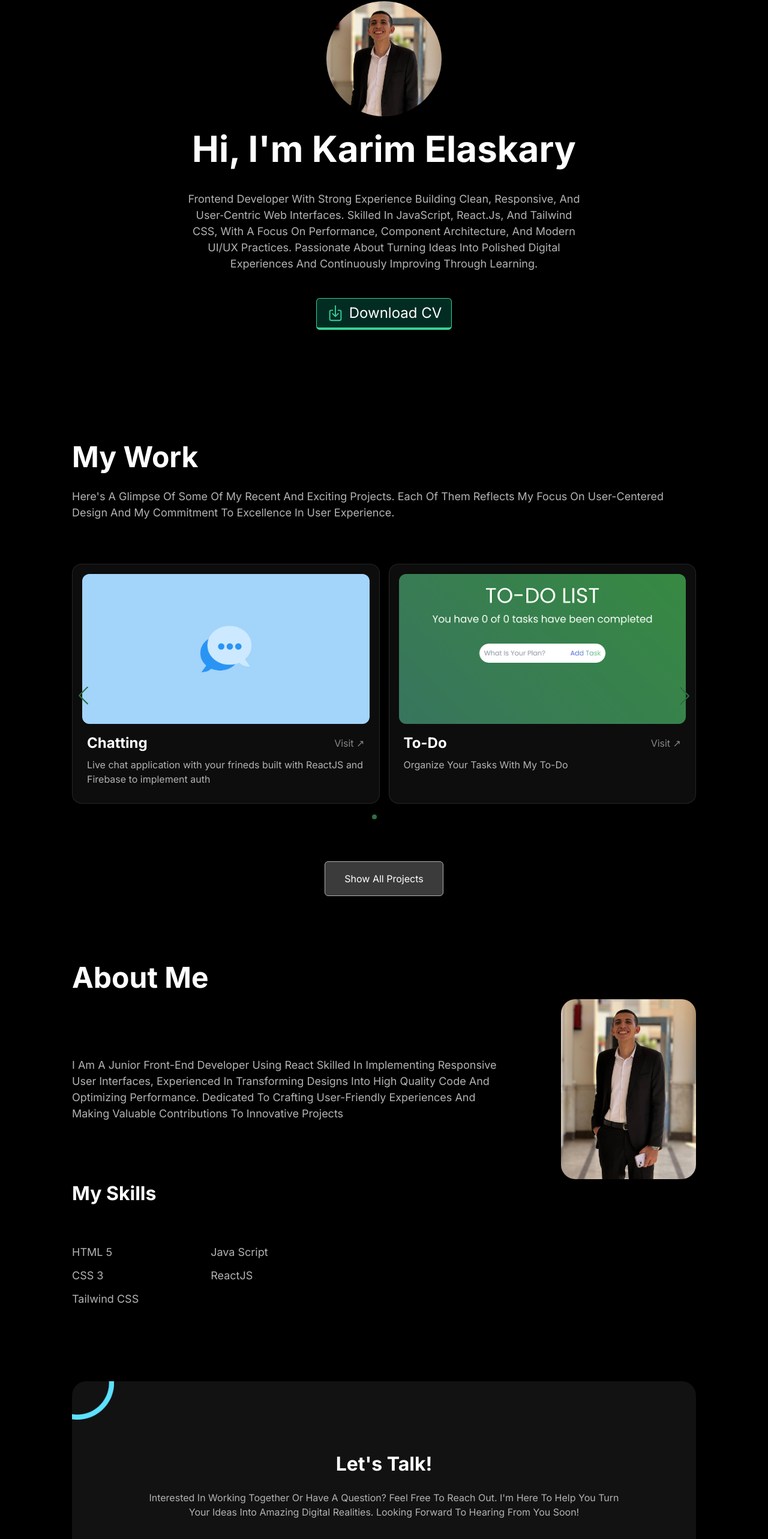
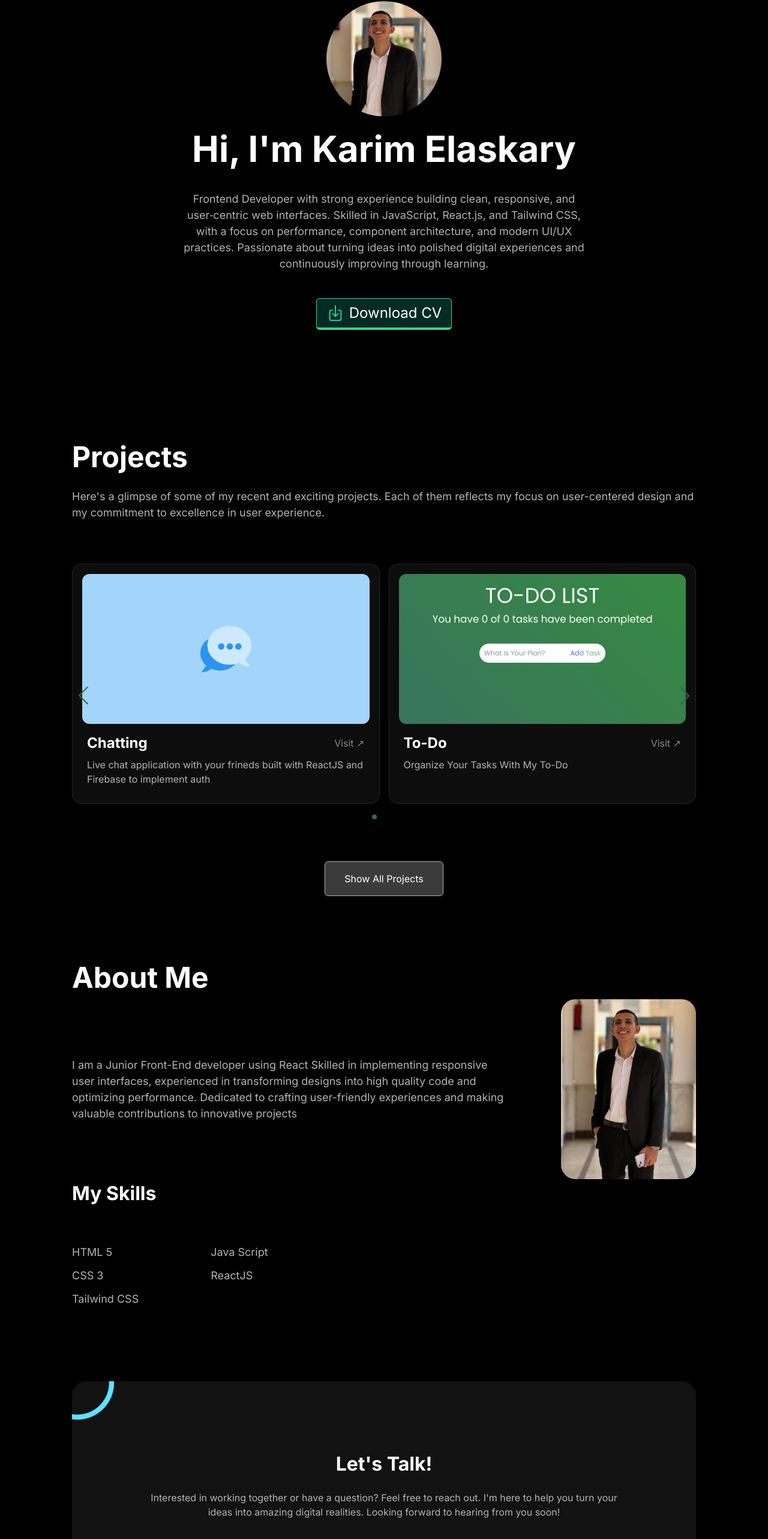
Before and after one commit to KarimElaskary/Portfolio, a React (Vite) app: page / in a window 1280 px wide. Shown: the part 194-2760 px from the top of the page at 60% size. Built offline with nearby package versions, Linux system fonts and the light colour scheme.

Commit message:
few text edit

```diff
--- a/package.json
+++ b/package.json
@@ -3,6 +3,9 @@
   "private": true,
   "version": "0.0.0",
   "type": "module",
+  "engines": {
+    "node": "24.x"
+  },
   "scripts": {
     "dev": "vite",
     "build": "vite build",
--- a/src/AllProjects.jsx
+++ b/src/AllProjects.jsx
@@ -1,7 +1,6 @@
 import React, { useEffect } from "react";
 import Work from "./components/Work";
 import todo from "./assets/todo.png";
-import selhono from "./assets/selhono.png";
 import emages from "./assets/emages.png";
 import Chatting from "./assets/Chatting.png";
 
@@ -29,12 +28,6 @@ const AllProjects = () => {
       description: "Download High Quality Images",
       image: emages,
       link: "https://emages.vercel.app/",
-    },
-    {
-      title: "Selhono",
-      description: "Ecommerce website for selling clothes",
-      image: selhono,
-      link: "https://selhono-xii.vercel.app/",
     },
   ];
 
--- a/src/components/AboutMe.jsx
+++ b/src/components/AboutMe.jsx
@@ -20,7 +20,7 @@ const AboutMe = () => {
       </h2>
       <div>
         <div className="flex items-center flex-col md:flex-row justify-center">
-          <p className="paragraphing-sm md:paragraphing-lg text-center md:text-left text-white md:mr-[85px] capitalize mb-[40px] md:mb-0">
+          <p className="paragraphing-sm md:paragraphing-lg text-center md:text-left text-white md:mr-[85px] mb-[40px] md:mb-0">
             I am a Junior Front-End developer using React Skilled in
             implementing responsive user interfaces, experienced in transforming
             designs into high quality code and optimizing performance. Dedicated
--- a/src/components/Footer.jsx
+++ b/src/components/Footer.jsx
@@ -22,7 +22,7 @@ const Footer = () => {
       >
         <img src={left} alt="left" className="h-16 self-start" />
         <h3 className="header3 mt-[50px]">Let's Talk!</h3>
-        <p className="text-center mt-5 mb-12 paragraphing-md mx-[70px] md:mx-[120px] capitalize">
+        <p className="text-center mt-5 mb-12 paragraphing-md mx-[70px] md:mx-[120px]">
           Interested in working together or have a question? Feel free to reach
           out. I'm here to help you turn your ideas into amazing digital
           realities. Looking forward to hearing from you soon!
--- a/src/components/Hero.jsx
+++ b/src/components/Hero.jsx
@@ -27,7 +27,7 @@ const Hero = () => {
           <h1 className="text-3xl md:text-4xl lg:text-6xl font-bold text-center mb-4">
             Hi, I'm Karim Elaskary
           </h1>
-          <p className="paragraphing-sm md:paragraphing-lg text-center capitalize max-w-2xl">
+          <p className="paragraphing-sm md:paragraphing-lg text-center max-w-2xl">
             Frontend Developer with strong experience building clean,
             responsive, and user‑centric web interfaces. Skilled in JavaScript,
             React.js, and Tailwind CSS, with a focus on performance, component
--- a/src/components/MyWork.jsx
+++ b/src/components/MyWork.jsx
@@ -37,9 +37,9 @@ const MyWork = () => {
     <div className="py-[50px] mx-[10%] md:mx-[120px]" id="work">
       <div className="flex flex-col gap-4">
         <h1 className="header3 md:header2 text-center md:text-start">
-          My Work
+          Projects
         </h1>
-        <p className="paragraphing-sm md:paragraphing-lg mb-[56px] text-center md:text-start capitalize">
+        <p className="paragraphing-sm md:paragraphing-lg mb-[56px] text-center md:text-start">
           Here's a glimpse of some of my recent and exciting projects. Each of
           them reflects my focus on user-centered design and my commitment to
           excellence in user experience.
```
